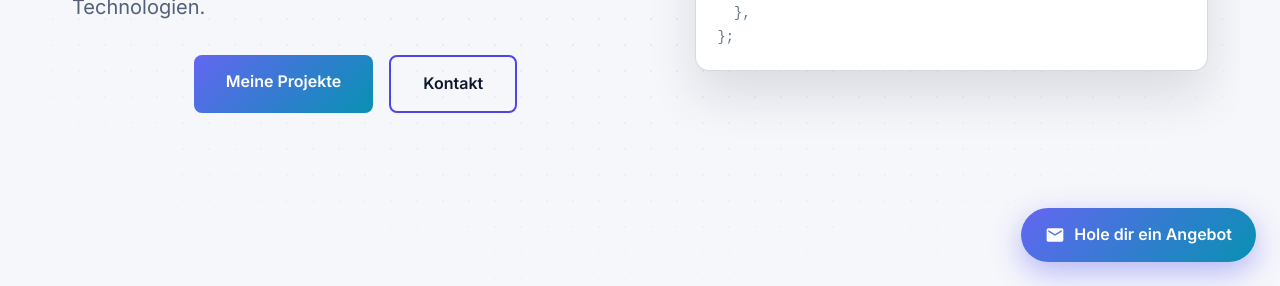
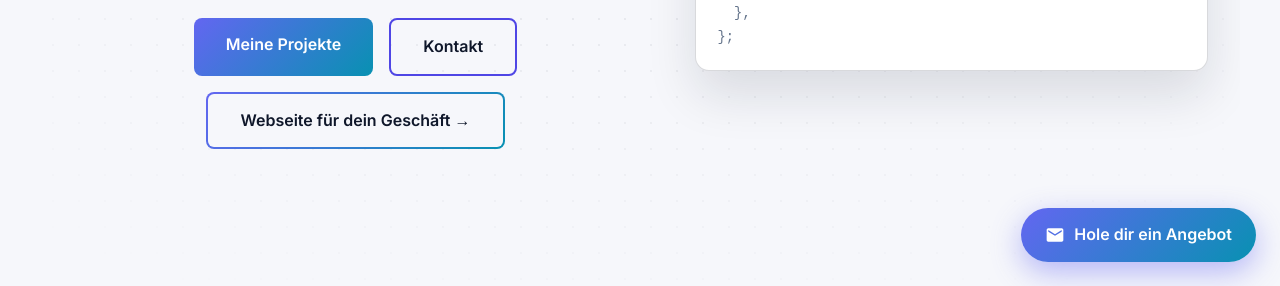
Before and after one commit to menes-97/portfolio, a plain HTML site: page index.html in a window 1280 px wide. Shown: the part 514-800 px from the top of the page. Drawn offline with Linux system fonts and the light colour scheme.

Commit message:
Link portfolio to menesweb.com web design page
Add a hero button, a highlighted contact card and point the floating
quote button to the enquiry assistant on menesweb.com.

Co-Authored-By: Claude Opus 5.5 <noreply@anthropic.com>

```diff
--- a/index.html
+++ b/index.html
@@ -508,6 +508,7 @@
         .cta-buttons {
             display: flex;
             gap: 1rem;
+            flex-wrap: wrap;
             justify-content: center;
             animation: fadeInUp 0.8s ease 0.4s both;
         }
@@ -850,6 +851,29 @@
         .fade-in.visible {
             opacity: 1;
             transform: translateY(0);
+        }
+
+        .cta-buttons .btn {
+            white-space: nowrap;
+        }
+
+        .btn-biz {
+            background: transparent;
+            color: var(--text-primary);
+            border: 2px solid transparent;
+            background-image: linear-gradient(var(--bg), var(--bg)), var(--gradient);
+            background-origin: border-box;
+            background-clip: padding-box, border-box;
+        }
+
+        .btn-biz:hover {
+            transform: translateY(-2px);
+            box-shadow: 0 10px 30px var(--glow);
+        }
+
+        .contact-card-biz {
+            border: 1px solid var(--primary);
+            box-shadow: 0 0 0 1px var(--glow), 0 20px 40px -20px var(--glow);
         }
 
         .floating-cta {
@@ -1022,6 +1046,7 @@
                 <div class="cta-buttons">
                     <a href="#projects" class="btn btn-primary" data-translate="hero_btn_projects">Meine Projekte</a>
                     <a href="#contact" class="btn btn-secondary" data-translate="hero_btn_contact">Kontakt</a>
+                    <a href="https://www.menesweb.com/" target="_blank" rel="noopener" class="btn btn-biz"><span data-translate="hero_btn_biz">Webseite für dein Geschäft</span> &rarr;</a>
                 </div>
             </div>
             <div class="code-window" aria-hidden="true">
@@ -1666,6 +1691,13 @@
             <p class="section-subtitle" data-translate="contact_subtitle">Interessiert an einer Zusammenarbeit? Kontaktiere mich!</p>
 
             <div class="contact-cards">
+                <a href="https://www.menesweb.com/#anfrage" target="_blank" rel="noopener" class="contact-card contact-card-biz fade-in">
+                    <div class="contact-card-icon">
+                        <svg viewBox="0 0 24 24"><path d="M12 2C6.48 2 2 6.48 2 12s4.48 10 10 10 10-4.48 10-10S17.52 2 12 2zm6.93 6h-2.95a15.65 15.65 0 0 0-1.38-3.56A8.03 8.03 0 0 1 18.93 8zM12 4.04c.83 1.2 1.48 2.53 1.91 3.96h-3.82c.43-1.43 1.08-2.76 1.91-3.96zM4.26 14C4.1 13.36 4 12.69 4 12s.1-1.36.26-2h3.38c-.08.66-.14 1.32-.14 2s.06 1.34.14 2H4.26zm.82 2h2.95c.32 1.25.78 2.45 1.38 3.56A7.99 7.99 0 0 1 5.08 16zm2.95-8H5.08a7.99 7.99 0 0 1 4.33-3.56A15.65 15.65 0 0 0 8.03 8zM12 19.96c-.83-1.2-1.48-2.53-1.91-3.96h3.82c-.43 1.43-1.08 2.76-1.91 3.96zM14.34 14H9.66c-.09-.66-.16-1.32-.16-2s.07-1.35.16-2h4.68c.09.65.16 1.32.16 2s-.07 1.34-.16 2zm.25 5.56c.6-1.11 1.06-2.31 1.38-3.56h2.95a8.03 8.03 0 0 1-4.33 3.56zM16.36 14c.08-.66.14-1.32.14-2s-.06-1.34-.14-2h3.38c.16.64.26 1.31.26 2s-.1 1.36-.26 2h-3.38z"/></svg>
+                    </div>
+                    <h3 data-translate="contact_biz">Webseite anfragen</h3>
+                    <p>menesweb.com</p>
+                </a>
                 <a href="#" id="email-card" class="contact-card fade-in" onclick="openEmail(); return false;">
                     <div class="contact-card-icon">
                         <svg viewBox="0 0 24 24"><path d="M20 4H4c-1.1 0-1.99.9-1.99 2L2 18c0 1.1.9 2 2 2h16c1.1 0 2-.9 2-2V6c0-1.1-.9-2-2-2zm0 4l-8 5-8-5V6l8 5 8-5v2z"/></svg>
@@ -1701,7 +1733,7 @@
         </div>
     </section>
 
-    <a href="#contact" class="floating-cta">
+    <a href="https://www.menesweb.com/#anfrage" target="_blank" rel="noopener" class="floating-cta">
         <svg viewBox="0 0 24 24"><path d="M20 4H4c-1.1 0-1.99.9-1.99 2L2 18c0 1.1.9 2 2 2h16c1.1 0 2-.9 2-2V6c0-1.1-.9-2-2-2zm0 4l-8 5-8-5V6l8 5 8-5v2z"/></svg>
         <span data-translate="floating_cta">Hole dir ein Angebot</span>
     </a>
@@ -1759,6 +1791,8 @@
                 contact_phone: 'Telefon',
                 footer: '© 2026 Mein Portfolio. Alle Rechte vorbehalten.',
                 floating_cta: 'Hole dir ein Angebot',
+                hero_btn_biz: 'Webseite für dein Geschäft',
+                contact_biz: 'Webseite anfragen',
                 hero_badge: 'Verfügbar für Projekte',
                 skills_eyebrow: 'Tech-Stack',
                 projects_eyebrow: 'Portfolio',
@@ -1812,6 +1846,8 @@
                 contact_phone: 'Phone',
                 footer: '© 2026 My Portfolio. All rights reserved.',
                 floating_cta: 'Get a quote',
+                hero_btn_biz: 'Website for your business',
+                contact_biz: 'Request a website',
                 hero_badge: 'Available for projects',
                 skills_eyebrow: 'Tech Stack',
                 projects_eyebrow: 'Portfolio',
@@ -1865,6 +1901,8 @@
                 contact_phone: 'Telefono',
                 footer: '© 2026 Il mio Portfolio. Tutti i diritti riservati.',
                 floating_cta: 'Richiedi un preventivo',
+                hero_btn_biz: 'Sito web per la tua attività',
+                contact_biz: 'Richiedi un sito web',
                 hero_badge: 'Disponibile per progetti',
                 skills_eyebrow: 'Tech Stack',
                 projects_eyebrow: 'Portfolio',
@@ -1918,6 +1956,8 @@
                 contact_phone: 'Telefon',
                 footer: '© 2026 Moj Portfolio. Sva prava zadržana.',
                 floating_cta: 'Zatraži ponudu',
+                hero_btn_biz: 'Web stranica za tvoj posao',
+                contact_biz: 'Zatraži web stranicu',
                 hero_badge: 'Dostupan za projekte',
                 skills_eyebrow: 'Tehnologije',
                 projects_eyebrow: 'Portfolio',
```
